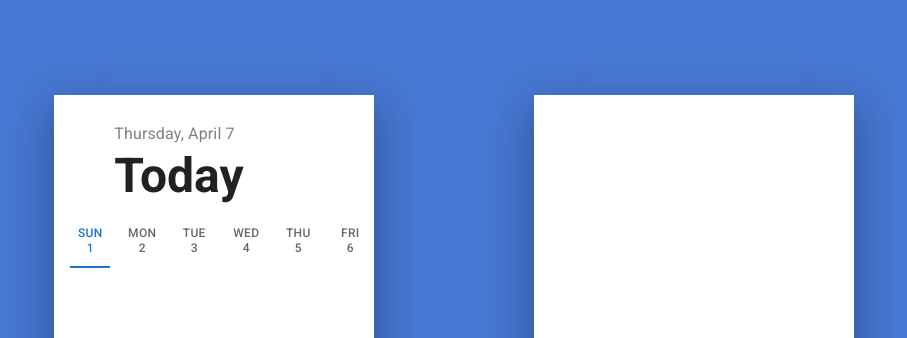
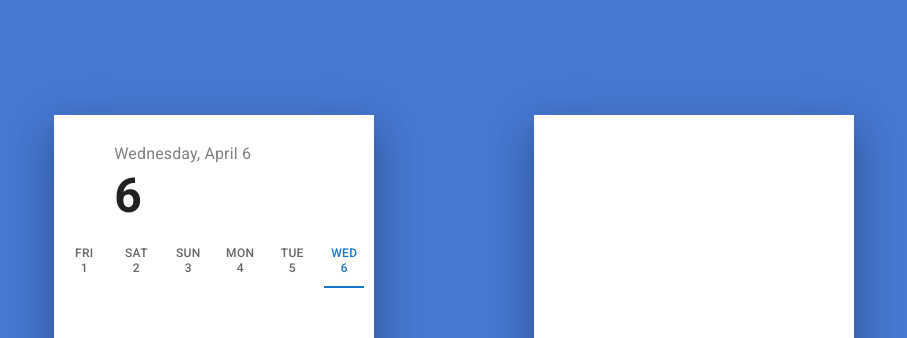
Before and after one commit to Sukrutha22/Todo-App, a React (Create React App) app: page /home in a window 1280 px wide. Shown: the top 338 px of the page, without its empty margins (186-1093 px from the left). Built offline with nearby package versions, Linux system fonts and the light colour scheme; no server answers; the database is empty.

Commit message:
Calendar in progress

```diff
--- a/src/App.css
+++ b/src/App.css
@@ -33,7 +33,7 @@
   justify-content: space-between;
   align-items: center;
   width: 18vw;
-  height: 70vh;
+  height: 65vh;
   padding: 25px 45px;
 }
 
--- a/src/Components/Calendar.jsx
+++ b/src/Components/Calendar.jsx
@@ -1,54 +1,62 @@
-import { Typography, Tabs, Tab } from '@mui/material'
-import React, { useState } from 'react'
-import moment from 'moment';
+import { Typography, Tabs, Tab } from "@mui/material";
+import React, { useEffect, useState } from "react";
+import moment from "moment";
 
 function Calendar() {
-    const [date, setDate] = useState("1")
+  const today = moment();
+
+  const month = today.format("dddd, MMMM D");
+  const [selectDate, setSelectDate] = useState(today);
+
+  const [value, setValue] = useState(parseInt(today.format("D")) - 1);
   const handleDate = (e, newValue) => {
-        setDate(newValue)
+    e.preventDefault();
+    setValue(newValue);
+    setSelectDate(...calendar[newValue]);
+    console.log(newValue);
+  };
+
+  const startDay = today.clone().startOf("month");
+  const endDay = today.clone().endOf("month");
+  const day = startDay.clone().subtract(1, "day");
+  const calendar = [];
+
+  while (day.isBefore(endDay, "day")) {
+    calendar.push(Array([]).map(() => day.add(1, "day").clone()));
   }
-    const today = moment();
-    const startDay = today.clone().startOf("month");
-    const endDay = today.clone().endOf("month")
-    const day = startDay.clone().subtract(1, "day")
-    const calendar = []
 
-    while(day.isBefore(endDay, "day")){
-        calendar.push(
-            Array(7).fill(0).map(()=> day.add(1, "day").clone())
-        )
-    }
   return (
-        <div className='cal-wrapper'>
-            <div className='cal-head'>
-            <Typography variant='subtitle1' color={"gray"} >
-                Thursday, April 7
+    <div className="cal-wrapper">
+      <div className="cal-head">
+        <Typography variant="subtitle1" color={"gray"}>
+          {month}
         </Typography>
-            <Typography variant='h3' sx={{ fontWeight: 'bold' }}>Today</Typography>
+        <Typography variant="h3" sx={{ fontWeight: "bold" }}>
+          {selectDate.format("D")}
+        </Typography>
       </div>
 
-            <Tabs justified
-                value={date}
+      <Tabs
+        value={value}
         onChange={handleDate}
         variant="scrollable"
         scrollButtons="auto"
         aria-label="wrapped scrollable auto tabs example"
       >
-
-                <Tab label="sun 1" value="1" wrapped sx={{width: "45px", minWidth: "40px", flex: 1, mx: "6px"}}/>
-                <Tab label="mon 2" value="2" wrapped sx={{width: "45px", minWidth: "40px", flex: 1, mx: "6px"}}/>
-                <Tab label="tue 3" value="3" wrapped sx={{width: "45px",  minWidth: "40px", flex: 1, mx: "6px"}}/>
-                <Tab label="wed 4" value="4" wrapped sx={{width: "45px", minWidth: "40px", flex: 1, mx: "6px"}}/>
-                <Tab label="thu 5" value="5" wrapped sx={{width: "45px", minWidth: "40px", flex: 1, mx: "6px"}}/>
-                <Tab label="fri 6" value="6" wrapped sx={{width: "45px",  minWidth: "40px", flex: 1, mx: "6px"}}/>
-                <Tab label="sat 7" value="7" wrapped sx={{width: "45px",  minWidth: "40px", flex: 1, mx: "6px"}}/>
-                <Tab label="thu 8" value="8" wrapped sx={{width: "45px", minWidth: "40px", flex: 1, mx: "6px"}}/>
-                <Tab label="fri 9" value="9" wrapped sx={{width: "45px",  minWidth: "40px", flex: 1, mx: "6px"}}/>
-                <Tab label="sat 10" value="10" wrapped sx={{width: "45px",  minWidth: "40px", flex: 1, mx: "6px"}}/>
-
+        {calendar.map((week) =>
+          week.map((day) => {
+            return (
+              <Tab
+                label={day.format("ddd D")}
+                wrapped
+                sx={{ width: "45px", minWidth: "40px", flex: 1, mx: "6px" }}
+              />
+            );
+          })
+        )}
       </Tabs>
     </div>
-    )
+  );
 }
 
-export default Calendar
+export default Calendar;
```
Lines whose indentation alone changed are shown as unchanged.
